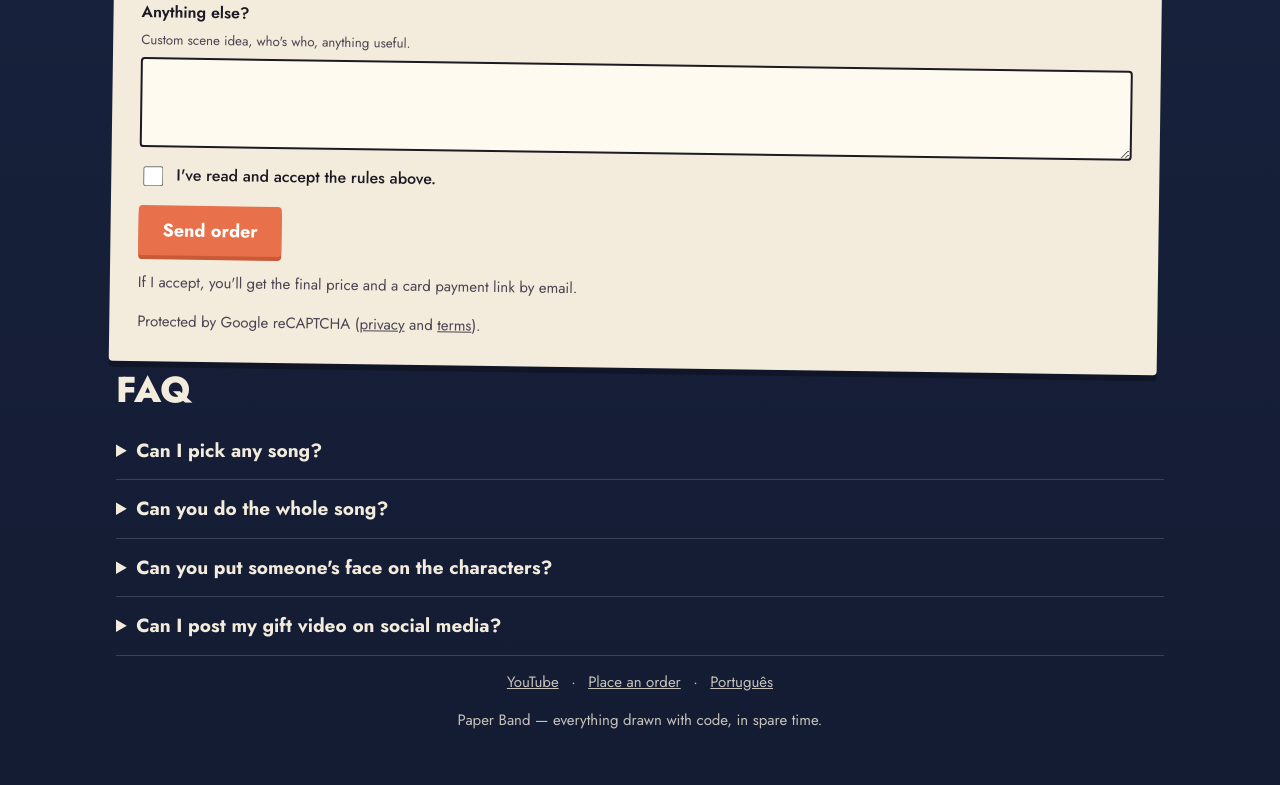
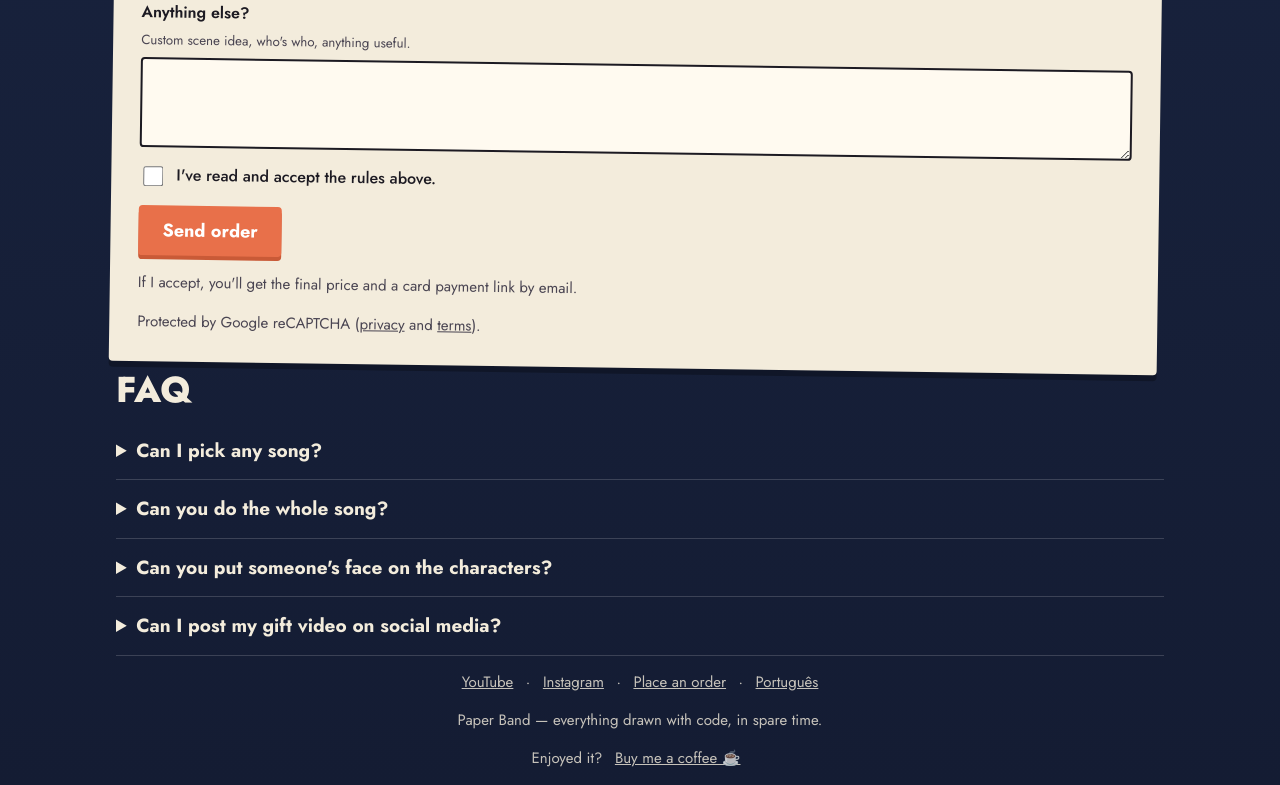
Before and after one commit to savi8sant8s/banda-de-papel-site, a plain HTML site: page en/index.html in a window 1280 px wide. Shown: the part 4705-5490 px from the top of the page. Before the commit the page ends 5452 px from the top, so only its background shows below. Drawn offline with Linux system fonts and the light colour scheme; no server answers.

Commit message:
Add Instagram and Buy Me a Coffee links to footer
Co-Authored-By: Claude Opus 5.5 <noreply@anthropic.com>

```diff
--- a/en/index.html
+++ b/en/index.html
@@ -253,8 +253,9 @@
   </main>
 
   <footer class="wrap">
-    <p><a href="https://www.youtube.com/@abandadepapel" target="_blank" rel="noopener">YouTube</a> · <a href="#order">Place an order</a> · <a href="../" hreflang="pt-BR">Português</a></p>
+    <p><a href="https://www.youtube.com/@abandadepapel" target="_blank" rel="noopener">YouTube</a> · <a href="https://www.instagram.com/abandadepapel/" target="_blank" rel="noopener">Instagram</a> · <a href="#order">Place an order</a> · <a href="../" hreflang="pt-BR">Português</a></p>
     <p>Paper Band — everything drawn with code, in spare time.</p>
+    <p>Enjoyed it? <a href="https://buymeacoffee.com/bandadepapel" target="_blank" rel="noopener">Buy me a coffee ☕</a></p>
   </footer>
   <a class="btn cta-fixo" href="#order" data-escondido>Place an order</a>
   <script src="../pedido.js"></script>
```
Also changed, not shown: index.html (+2 -1 lines).
